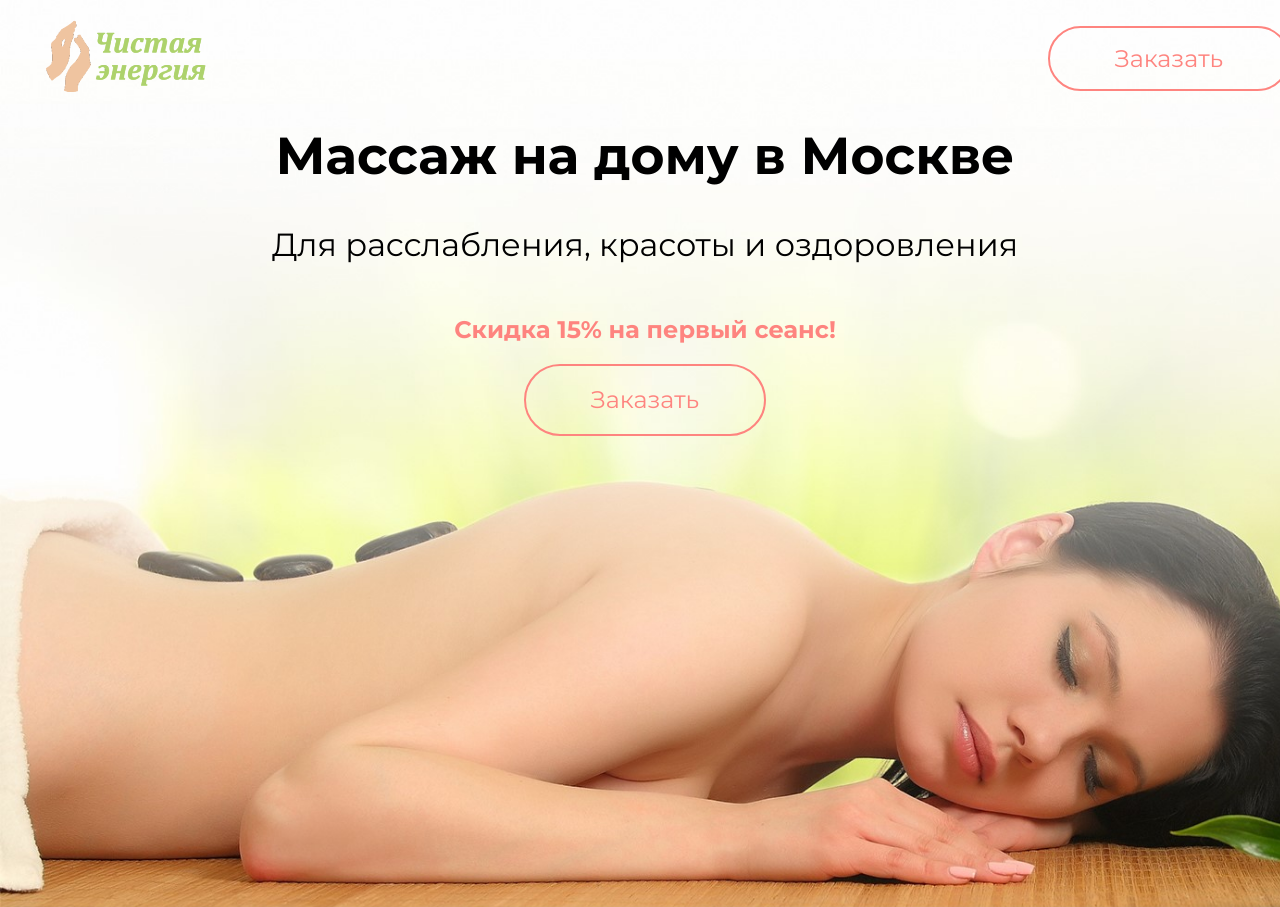
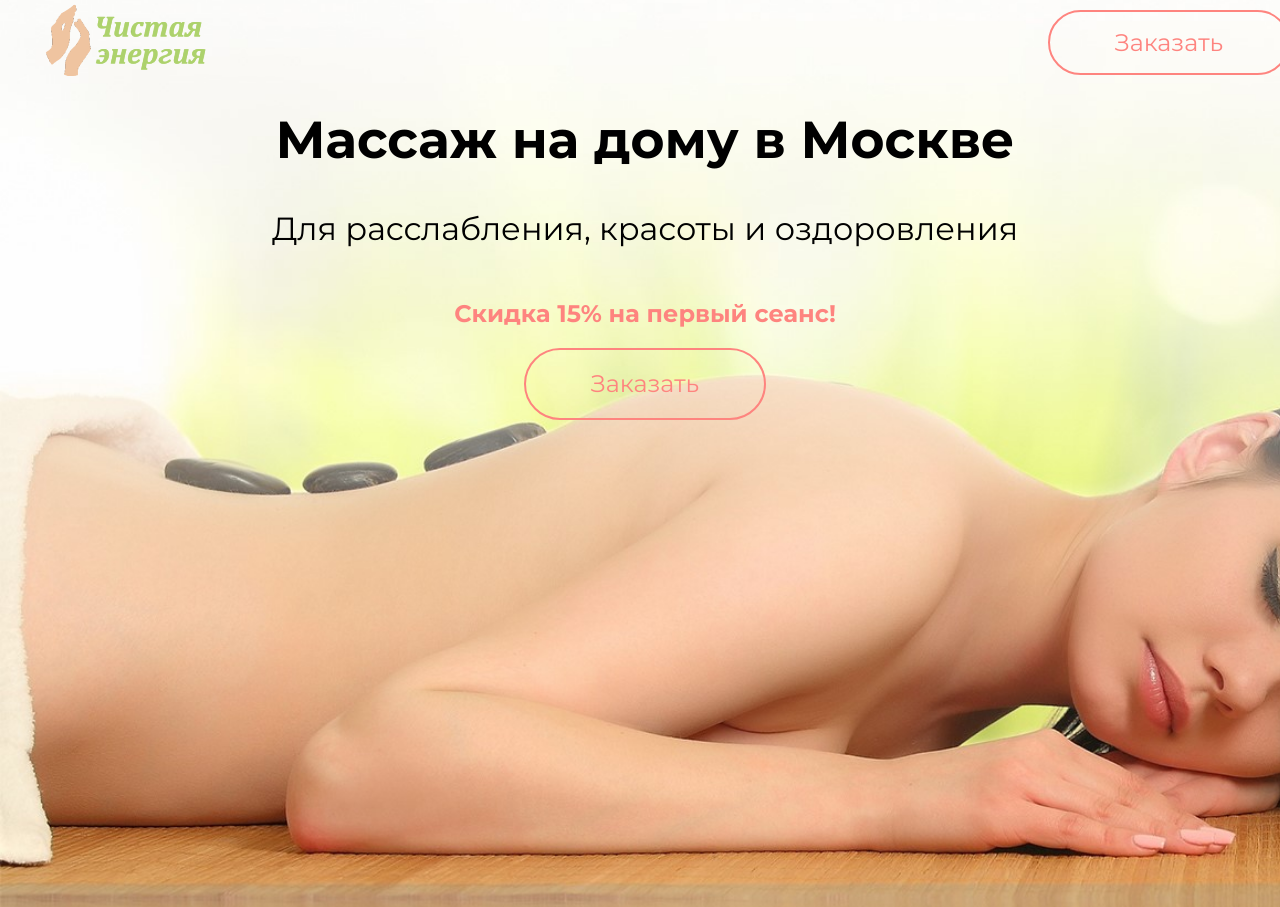
Before and after one commit to pevec1/learning, a plain HTML site: page index.html in a window 1280 px wide. Shown: the top 907 px of the page. Drawn offline with Linux system fonts and the light colour scheme.

Commit message:
Update style.css

```diff
--- a/css/style.css
+++ b/css/style.css
@@ -25,6 +25,7 @@ section {
     background-repeat: no-repeat;
     background-size: cover;
     padding-bottom: 512px;
+	margin-top: -200px;
 }
 
 .container {
@@ -50,6 +51,7 @@ ul.logos{
     min-width: 1290px;
     margin-left: auto;
     margin-right: auto;
+	margin-top: 200px;
 }
 ul.logos li {
   /* display: inline-block; */
```
